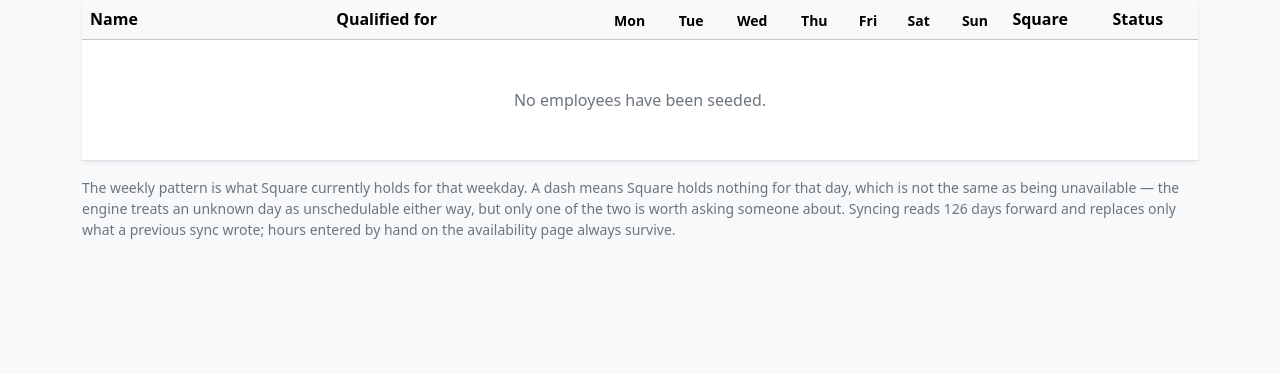
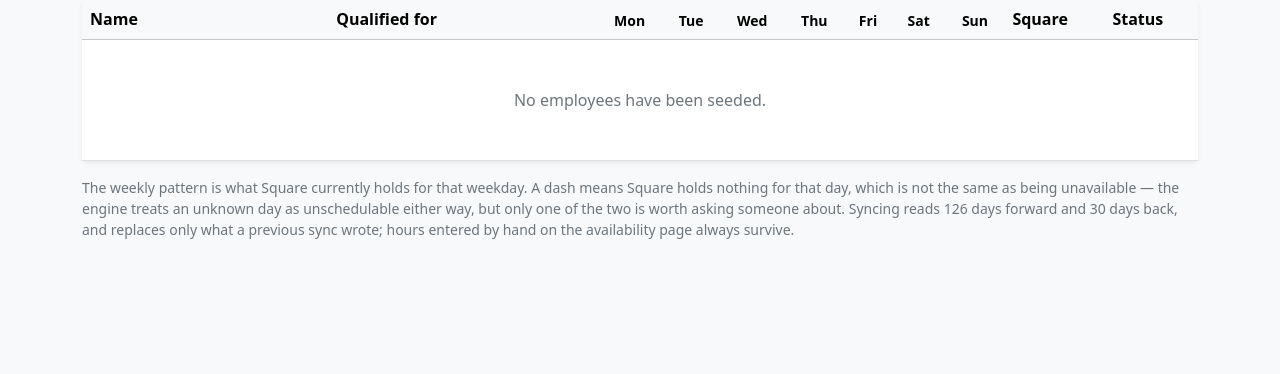
Before and after one commit to DebopriyoRoy/Scheduler, a Django app: page /employees/ in a window 1280 px wide. Shown: the part 426-800 px from the top of the page. Run offline with Django 5.2, Linux system fonts and the light colour scheme; the visitor is signed in with stand-in values (Sample User, id 1); data that the repository does not hold is empty.

Commit message:
fix(square): sync reaches back a month, so old rows stop being stranded
Availability is stored as one row per person per date, and a sync only rewrites the
dates it is given. Rows dated before today were therefore never revisited and kept
whatever an older source had put there: Yana carried a 14:30-00:00 Tuesday from the
hand-typed fixture while Square says 14:30-23:59, purely because that row fell one
day before the range began. The sync now starts thirty days back as well as reaching
a hundred and twenty-six forward, so a corrected reader repairs recent history rather
than leaving it stranded.

A first attempt also rejected any window whose end is not after its start, on the
assumption that 14:30-00:00 was malformed. It is not: end <= start is how a window
that runs to or past midnight is encoded, and LocalAvailabilityProvider deliberately
rolls such an end onto the next day - there is a test for a 22:00-04:00 shift covered
by 18:00-06:00. That guard would have turned every genuine overnight window into
UNKNOWN. It was caught by test_yana_midnight_ending_window_1430_0000 and removed;
the row was stale, not broken, and widening the range is the actual fix.

Co-Authored-By: Claude Opus 5 <noreply@anthropic.com>

```diff
--- a/scheduling/templates/scheduling/employees.html
+++ b/scheduling/templates/scheduling/employees.html
@@ -126,9 +126,9 @@
   The weekly pattern is what Square currently holds for that weekday. A dash means
   Square holds nothing for that day, which is not the same as being unavailable
   &mdash; the engine treats an unknown day as unschedulable either way, but only one
-  of the two is worth asking someone about. Syncing reads
-  {{ sync_days }} days forward and replaces only what a previous sync wrote; hours
-  entered by hand on the availability page always survive.
+  of the two is worth asking someone about. Syncing reads {{ sync_days }} days forward
+  and {{ backfill_days }} days back, and replaces only what a previous sync wrote;
+  hours entered by hand on the availability page always survive.
 </p>
 
 <script>
--- a/scheduling/views.py
+++ b/scheduling/views.py
@@ -130,6 +130,14 @@ def dashboard(request):
 # two-week publishing lead plus the Christmas season.
 AVAILABILITY_SYNC_DAYS = 126
 
+# How far *back* a sync also reaches. A sync only rewrites the dates it is given, so
+# rows dated before today were never revisited and kept whatever an older source had
+# put there - Yana carried a 14:30-00:00 Tuesday from the hand-typed fixture while
+# Square says 14:30-23:59, purely because that row fell one day before the range
+# began. Reaching back a month lets a corrected reader repair recent history rather
+# than leave it stranded.
+AVAILABILITY_SYNC_BACKFILL_DAYS = 30
+
 
 @login_required
 def employees(request):
@@ -290,6 +298,7 @@ def employees(request):
             # invisibility is what let transcribed hours pass as live ones.
             "using_fallback": FALLBACK_AVAILABILITY_SOURCE in live_sources,
             "sync_days": AVAILABILITY_SYNC_DAYS,
+            "backfill_days": AVAILABILITY_SYNC_BACKFILL_DAYS,
         },
     )
 
@@ -327,8 +336,8 @@ def _sync_availability_from_square(request):
     """
     from scheduling.services.square_pull import SquarePullError, run_availability_sync
 
-    start = date.today()
-    end = start + timedelta(days=AVAILABILITY_SYNC_DAYS)
+    start = date.today() - timedelta(days=AVAILABILITY_SYNC_BACKFILL_DAYS)
+    end = date.today() + timedelta(days=AVAILABILITY_SYNC_DAYS)
 
     try:
         result = run_availability_sync(start, end)
```
Also changed, not shown: tests/test_employees_availability_page.py (+30 -0 lines).
